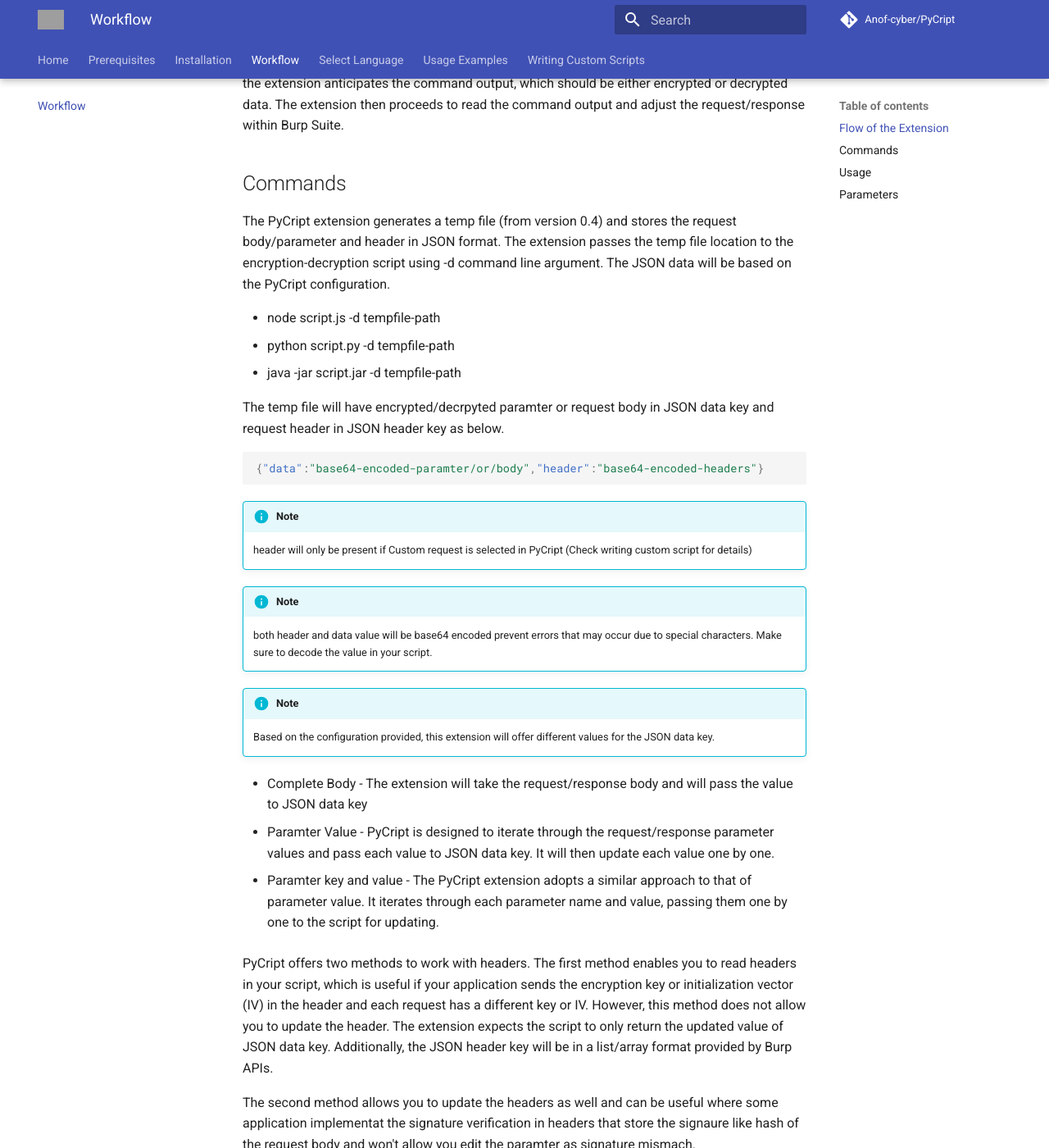
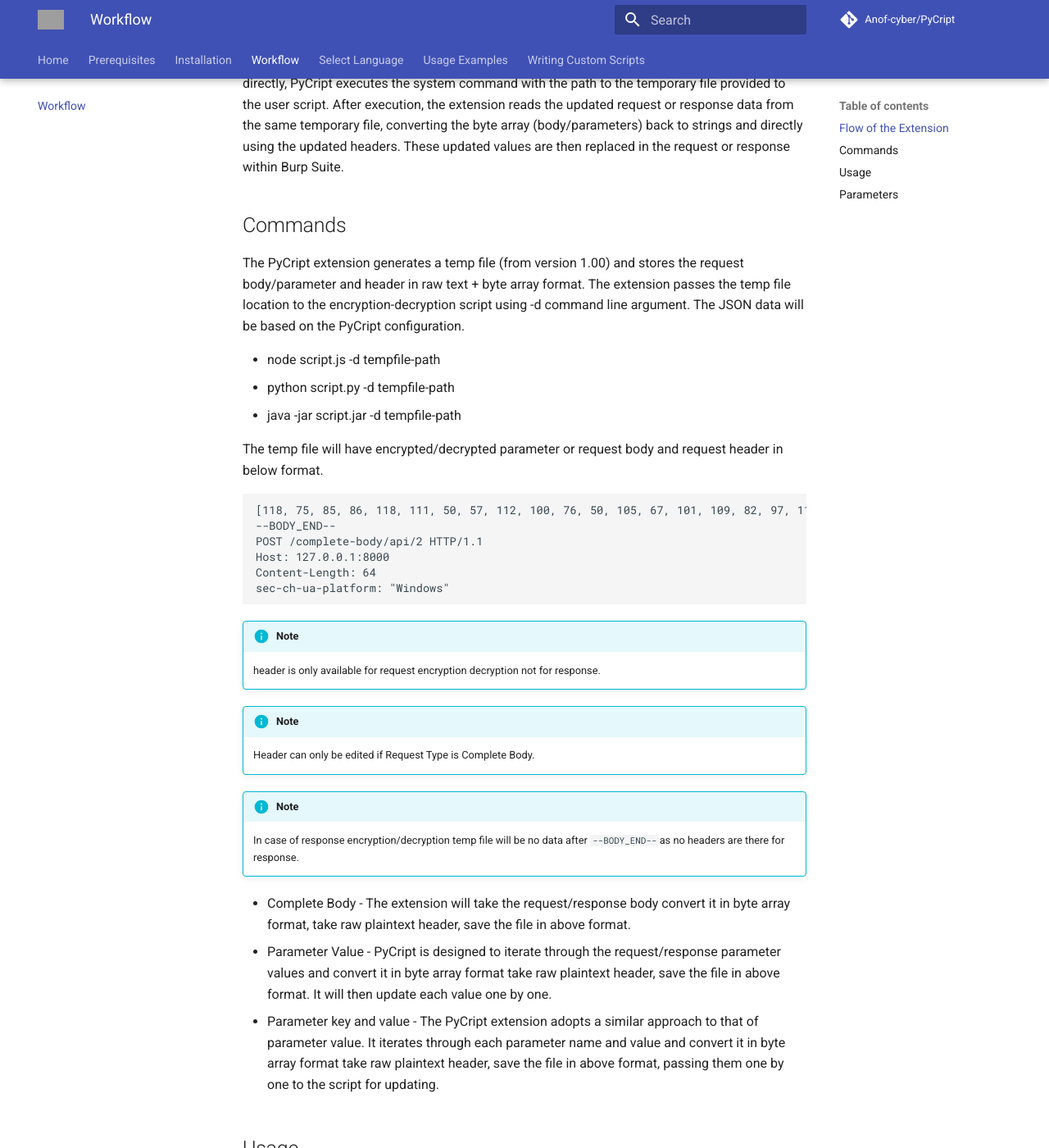
Before and after one commit to Anof-cyber/PyCript-Docs, an MkDocs documentation site: the page built from docs/workflow.md, in a window 1280 px wide and 1400 px high, scrolled down 292 px. Shown: the whole window at 82% size. Built offline with MkDocs 1.6.1 and Material for MkDocs 9.7.7, drawn with Linux system fonts in a browser that asks for light colours; comment, search, counter and statistics services are not loaded; the version menu is left out; some of the changed text lies outside the part shown; grey boxes are pictures that could not be loaded.

Commit message:
WIP v1.0

````diff
--- a/docs/workflow.md
+++ b/docs/workflow.md
@@ -1,74 +1,49 @@
 ## Flow of the Extension
 
 
-PyCript utilizes the system command to run encryption and decryption scripts that are specified by the user. Depending on the chosen configuration, the extension acquires HTTP request data such as the body, string, parameters, headers, and so on, and then transfers the information to the designated user-provided encryption decryption file. Once the command has been executed, the extension anticipates the command output, which should be either encrypted or decrypted data. The extension then proceeds to read the command output and adjust the request/response within Burp Suite.
-
+PyCript utilizes system commands to run user-specified encryption and decryption scripts. In the new version, the extension passes the HTTP request body or parameters as byte arrays and headers as plain raw text, storing them in a temporary file. The file also separates headers and body/parameters using the marker ``\n--BODY_END--\n``. Instead of reading the script's output directly, PyCript executes the system command with the path to the temporary file provided to the user script. After execution, the extension reads the updated request or response data from the same temporary file, converting the byte array (body/parameters) back to strings and directly using the updated headers. These updated values are then replaced in the request or response within Burp Suite.
 
 ## Commands
 
 
-The PyCript extension generates a temp file (from version 0.4) and stores the request body/parameter and header in JSON format. The extension passes the temp file location to the encryption-decryption script using -d command line argument. The JSON data will be based on the PyCript configuration.
+The PyCript extension generates a temp file (from version 1.00) and stores the request body/parameter and header in raw text + byte array format. The extension passes the temp file location to the encryption-decryption script using -d command line argument. The JSON data will be based on the PyCript configuration.
 
 
 * node script.js -d tempfile-path
 * python script.py -d tempfile-path
 * java -jar script.jar -d tempfile-path
 
-The temp file will have encrypted/decrpyted paramter or request body in JSON data key and request header in JSON header key as below.
+The temp file will have encrypted/decrypted parameter or request body and request header in below format.
 
-```json
+```text
 
-{"data":"base64-encoded-paramter/or/body","header":"base64-encoded-headers"}
+[118, 75, 85, 86, 118, 111, 50, 57, 112, 100, 76, 50, 105, 67, 101, 109, 82, 97, 116, 115, 85, 80, 122, 122, 102, 89, 106, 57, 43, 110, 81, 75, 101, 99, 90, 43, 83, 87, 51, 70, 75, 65, 117, 66, 90, 107, 82, 101, 77, 75, 105, 80, 82, 74, 107, 112, 105, 53, 86, 66, 122, 89, 119]
+--BODY_END--
+POST /complete-body/api/2 HTTP/1.1
+Host: 127.0.0.1:8000
+Content-Length: 64
+sec-ch-ua-platform: "Windows"
 
 ```
 
 
 !!! info "Note"
 
-    header will only be present if Custom request is selected in PyCript (Check writing custom script for details)
+    header is only available for request encryption decryption not for response.
 
 !!! info "Note"
 
-    both header and data value will be base64 encoded prevent errors that may occur due to special characters. Make sure to decode the value in your script.
+    Header can only be edited if Request Type is Complete Body.
 
 !!! info "Note"
 
-    Based on the configuration provided, this extension will offer different values for the JSON data key.
+    In case of response encryption/decryption temp file will be no data after ``--BODY_END--``as no headers are there for response.
 
 
-* Complete Body - The extension will take the request/response body and will pass the value to JSON data key
-- Paramter Value - PyCript is designed to iterate through the request/response parameter values and pass each value to JSON data key. It will then update each value one by one.
+* Complete Body - The extension will take the request/response body convert it in byte array format, take raw plaintext header, save the file in above format.
+- Parameter Value - PyCript is designed to iterate through the request/response parameter values and convert it in byte array format take raw plaintext header, save the file in above format. It will then update each value one by one.
 
-- Paramter key and value - The PyCript extension adopts a similar approach to that of parameter value. It iterates through each parameter name and value, passing them one by one to the script for updating.
-
-
-PyCript offers two methods to work with headers. The first method enables you to read headers in your script, which is useful if your application sends the encryption key or initialization vector (IV) in the header and each request has a different key or IV. However, this method does not allow you to update the header. The extension expects the script to only return the updated value of JSON data key. Additionally, the JSON header key will be in a list/array format provided by Burp APIs.
-
-The second method allows you to update the headers as well and can be useful where some application implementat the signature verification in headers that store the signaure like hash of the request body and won't allow you edit the paramter as signature mismach.
-
-1. Read Headers
-    * When we select Custom Request in Request Type the temp file will have header in array format like: ``['GET / http/1.1','Host: localhost']``
-        * Remember it will be in base64 format so get array first base64 decode the value
-
-2. Edit Headers
-    * When we select Custom Request(Edit Header) in Request Type the temp file will have header in raw HTTP format like
-        * Remember it will be in base64 format so get raw format first base64 decode the value.
-
-    ```html
-    POST / HTTP/1.1
-    Host: google.com
-    Accept-Encoding: gzip, deflate, br
-    Accept: */*
-    Accept-Language: en-US;q=0.9,en;q=0.8
-    User-Agent: Mozilla/5.0 (Windows NT 10.0; Win64; x64) AppleWebKit/537.36 (KHTML, like Gecko) Chrome/126.0.6478.127 Safari/537.36
-    Connection: close
-    Cache-Control: max-age=0
-    Content-Type: application/x-www-form-urlencoded
-    Content-Length: 9
-
-    ```
-
-
+- Parameter key and value - The PyCript extension adopts a similar approach to that of parameter value. It iterates through each parameter name and value and convert it in byte array format take raw plaintext header, save the file in above format, passing them one by one to the script for updating.
 
 
 
@@ -92,7 +67,7 @@
 === "Body Parameters"
 
 
-    The PyCript extension leverages the APIs offered by Burp Suite to examine get and body parameters. However, there may be situations where its performance is suboptimal when faced with encrypted or encoded parameters containing multiple `=` characters. If you encounter challenges in parsing such requests, it is recommended to use the complete body or custom request options and incorporate customized parsing into your script.
+    The PyCript extension leverages the APIs offered by Burp Suite to examine get and body parameters. However, there may be situations where its performance is suboptimal when faced with encrypted or encoded parameters containing multiple `=` characters. If you encounter challenges in parsing such requests, it is recommended to use the complete body options and incorporate customized parsing into your script.
 
     ```http
     POST /crypto/myprofile?username=KtKB81Oamvuzo9entPFKZQ%3d%3d&password=KtKB81Oamvuzo9entPFKZQ%3d%3d HTTP/1.1
@@ -130,4 +105,4 @@
 
 !!! info "Info"
 
-    The current extension does not offer direct support for parsing multipart requests for parameters. However, you have the option to manually parse the request body using either the complete body or a custom request method within your script.
+    The version 1.0 support multipart form data as well. Multi part form can have file upload data as well, It is recommended to add the file upload parameter name in the parameter exclusion list.
````
Also changed, not shown: docs/Prerequisites.md (+3 -6 lines), 2 other files.
